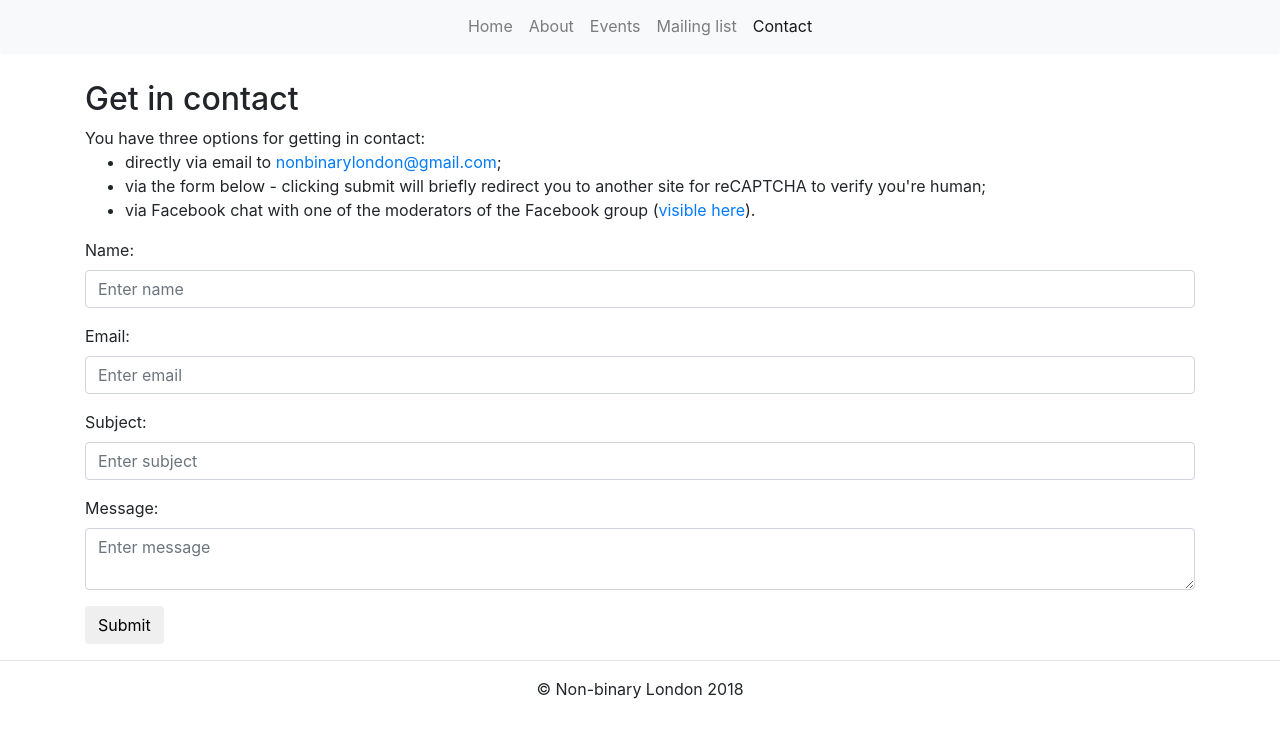
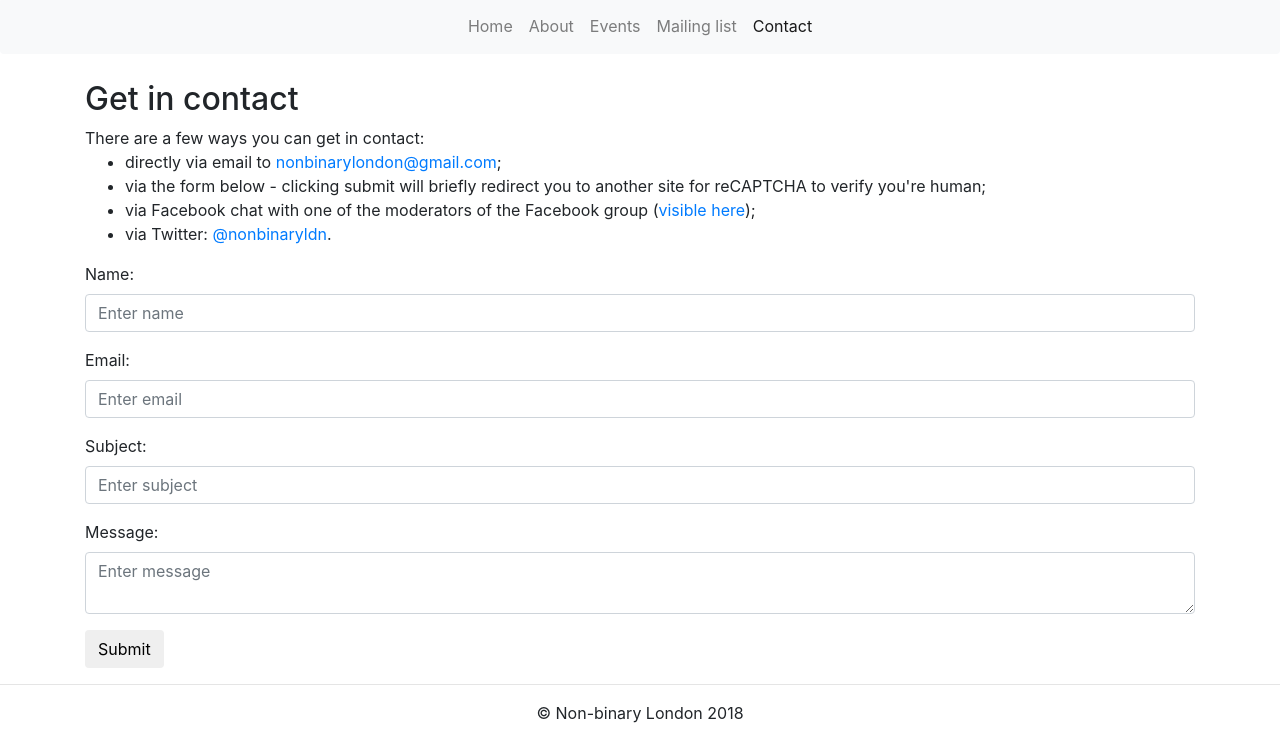
Before and after one commit to nonbinarylondon/Non-binary-London-website, a Jekyll site: the page built from contact.html, in a window 1280 px wide. Shown: the part 227-968 px from the top of the page. Built offline with Jekyll 4.4.1, drawn with Linux system fonts in a browser that asks for light colours; before the commit the page ends 944 px from its top, so only the background shows below that.

Commit message:
Added Twitter to contact page

```diff
--- a/contact.html
+++ b/contact.html
@@ -3,11 +3,12 @@ title: "Contact"
 layout: default
 ---
 <h2>Get in contact</h2>
-<p class="before-list">You have three options for getting in contact:</p>
+<p class="before-list">There are a few ways you can get in contact:</p>
 <ul>
   <li>directly via email to <a href="mailto:nonbinarylondon@gmail.com?subject=nonbinary.london contact">nonbinarylondon@gmail.com</a>;</li>
   <li>via the form below - clicking submit will briefly redirect you to another site for reCAPTCHA to verify you're human;</li>
-  <li>via Facebook chat with one of the moderators of the Facebook group (<a href="https://www.facebook.com/groups/nonbinarylondon/members" target="_blank">visible here</a>).</li>
+  <li>via Facebook chat with one of the moderators of the Facebook group (<a href="https://www.facebook.com/groups/nonbinarylondon/members" target="_blank">visible here</a>);</li>
+  <li>via Twitter: <a href="https://twitter.com/nonbinaryldn" target="_blank">@nonbinaryldn</a>.</li>
 </ul>
 
 <form action="https://formspree.io/nonbinarylondon@gmail.com" method="POST">
```
